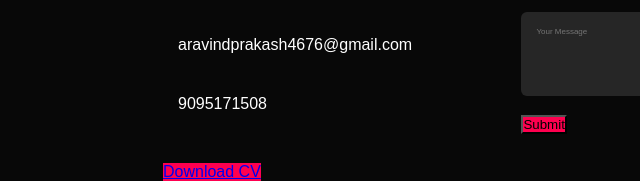
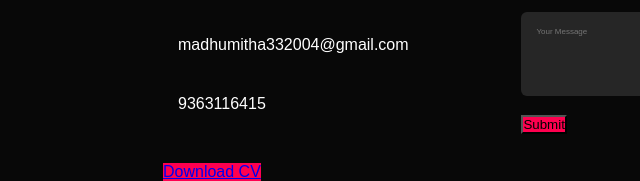
Before and after one commit to madhu20037/Digitalportfolio., a plain HTML site: page index.html in a window 1280 px wide. Shown: the part 1584-1765 px from the top of the page, 29-669 px from the left. Drawn offline with Linux system fonts and the light colour scheme.

Commit message:
Update index.html

```diff
--- a/index.html
+++ b/index.html
@@ -77,8 +77,8 @@
         <div class="row">
            <div class="contact-left">
               <h1 class="sub-title">Contact Me</h1>
-              <p><i class="https://icons8.com/icon/qcJIks9mhL4R/link"></i>aravindprakash4676@gmail.com</p>
-              <p><i class="https://icons8.com/icon/I24lanX6Nq71/phone"></i>9095171508</p>
+              <p><i class="https://icons8.com/icon/qcJIks9mhL4R/link"></i>madhumitha332004@gmail.com</p>
+              <p><i class="https://icons8.com/icon/I24lanX6Nq71/phone"></i>9363116415</p>
               <div class="social-icons">
               <a href=" "><i class="fa-brands fa-facebook"></i></a>
               <a href=" "><i class="fa-brands fa-square-instagram"></i></a>
```
